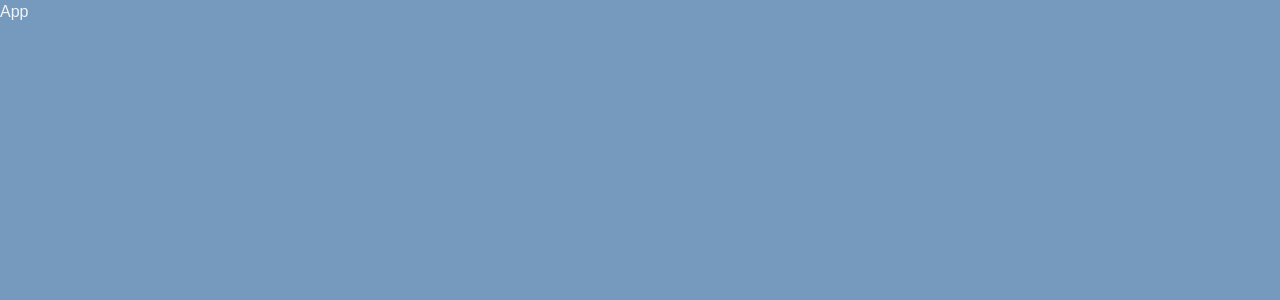
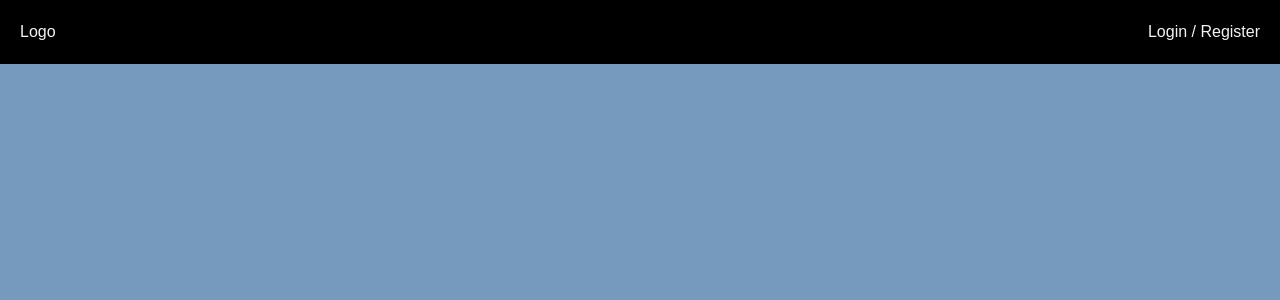
Before and after one commit to Ayrow/eshop-training, a React (Create React App) app in the folder client/: page / in a window 1280 px wide. Shown: the top 300 px of the page. Built offline with nearby package versions, Linux system fonts and the light colour scheme.

Commit message:
basic navbar component

```diff
--- a/client/src/App.tsx
+++ b/client/src/App.tsx
@@ -1,4 +1,10 @@
+import Navbar from './components/Navbar';
+
 const App = () => {
-  return <div>App</div>;
+  return (
+    <div>
+      <Navbar />
+    </div>
+  );
 };
 export default App;
--- /dev/null
+++ b/client/src/components/Navbar.tsx
@@ -0,0 +1,9 @@
+const Navbar = () => {
+  return (
+    <div className=' p-5 flex justify-between bg-black'>
+      <div> Logo </div>
+      <div> Login / Register </div>
+    </div>
+  );
+};
+export default Navbar;
--- a/client/src/pages/Home.tsx
+++ b/client/src/pages/Home.tsx
@@ -0,0 +1,4 @@
+const Home = () => {
+  return <div>Home</div>;
+};
+export default Home;
```
Also changed, not shown: 1 other file (tests, documents, lock files or other folders).
